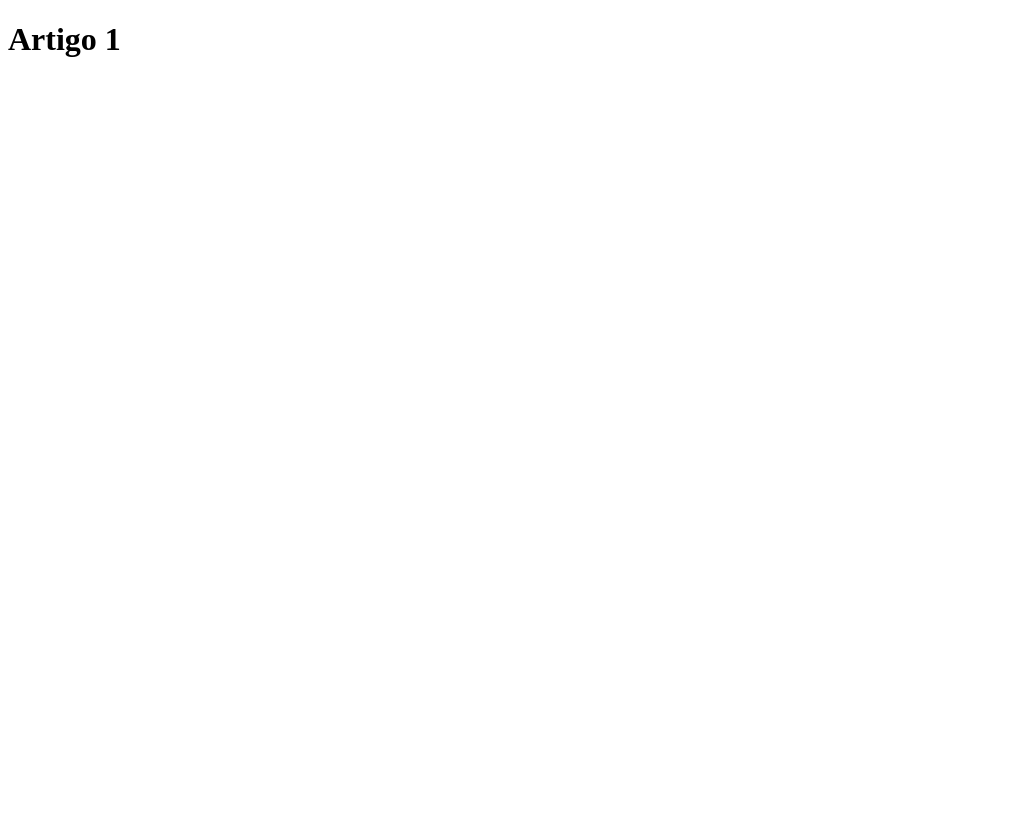
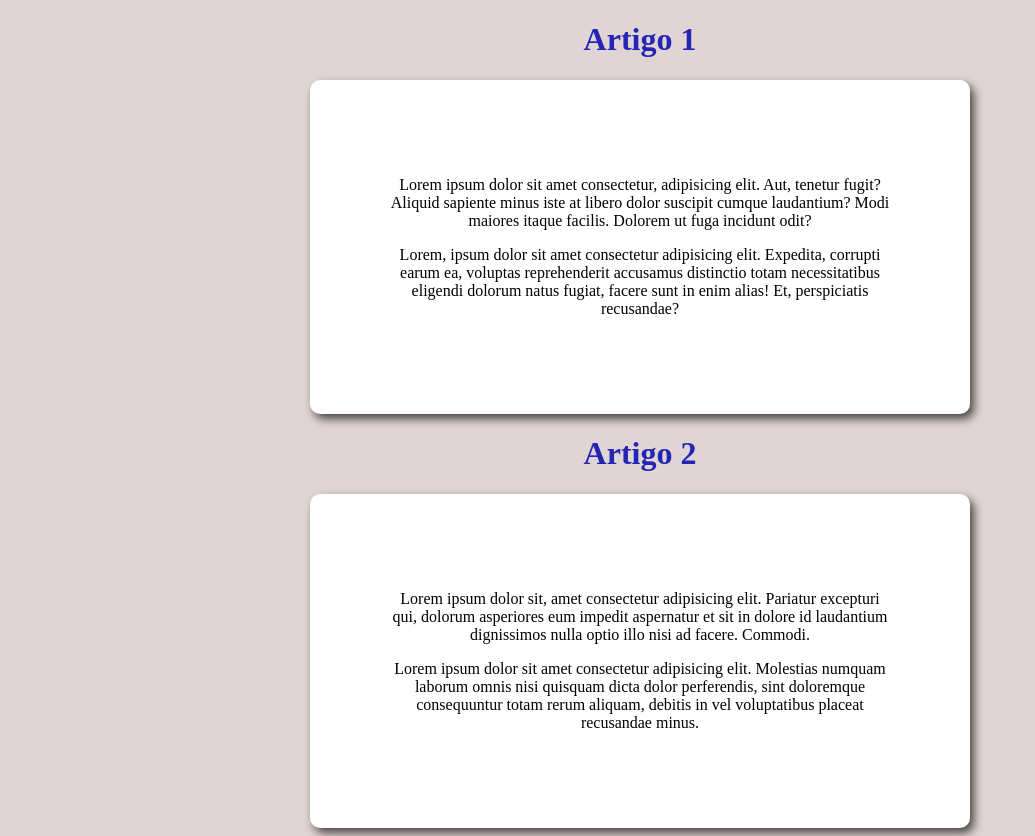
Before and after one commit to cavalcabrunoo/Testando-branches, a plain HTML site: page Treinando site/index.html in a window 1280 px wide. Shown: the whole page, without its empty margins (0-1035 px from the left). Before the commit the page ends 800 px from the top, so only its background shows below. Drawn offline with Linux system fonts and the light colour scheme.

Commit message:
CSS do site

```diff
--- a/Treinando site/index.html
+++ b/Treinando site/index.html
@@ -4,17 +4,21 @@
     <meta charset="UTF-8">
     <meta name="viewport" content="width=device-width, initial-scale=1.0">
     <title>Site origem</title>
+    <link rel="stylesheet" href="style/estilo.css">
 </head>
 <body>
    <h1>Artigo 1</h1>
    <article>
         <div>
-
+            <p>Lorem ipsum dolor sit amet consectetur, adipisicing elit. Aut, tenetur fugit? Aliquid sapiente minus iste at libero dolor suscipit cumque laudantium? Modi maiores itaque facilis. Dolorem ut fuga incidunt odit?</p>
+            <p>Lorem, ipsum dolor sit amet consectetur adipisicing elit. Expedita, corrupti earum ea, voluptas reprehenderit accusamus distinctio totam necessitatibus eligendi dolorum natus fugiat, facere sunt in enim alias! Et, perspiciatis recusandae?</p>
         </div>
    </article>
+   <h1>Artigo 2</h1>
    <article>
         <div>
-
+            <p>Lorem ipsum dolor sit, amet consectetur adipisicing elit. Pariatur excepturi qui, dolorum asperiores eum impedit aspernatur et sit in dolore id laudantium dignissimos nulla optio illo nisi ad facere. Commodi.</p>
+            <p>Lorem ipsum dolor sit amet consectetur adipisicing elit. Molestias numquam laborum omnis nisi quisquam dicta dolor perferendis, sint doloremque consequuntur totam rerum aliquam, debitis in vel voluptatibus placeat recusandae minus.</p>
         </div>
    </article>
 </body>
--- /dev/null
+++ b/Treinando site/style/estilo.css
@@ -0,0 +1,19 @@
+* body{
+    background: rgb(224, 212, 212);
+    font-style: normal Arial;
+    text-align: center;
+}
+
+h1{
+    font-size: normal 20px;
+    color: rgb(37, 37, 180);
+}
+
+article{
+    background: white;
+    border-radius: 10px;
+    padding: 80px;
+    width: 500px;
+    margin: auto;
+    box-shadow: 4px 5px 10px rgb(75, 68, 68);
+}
```
